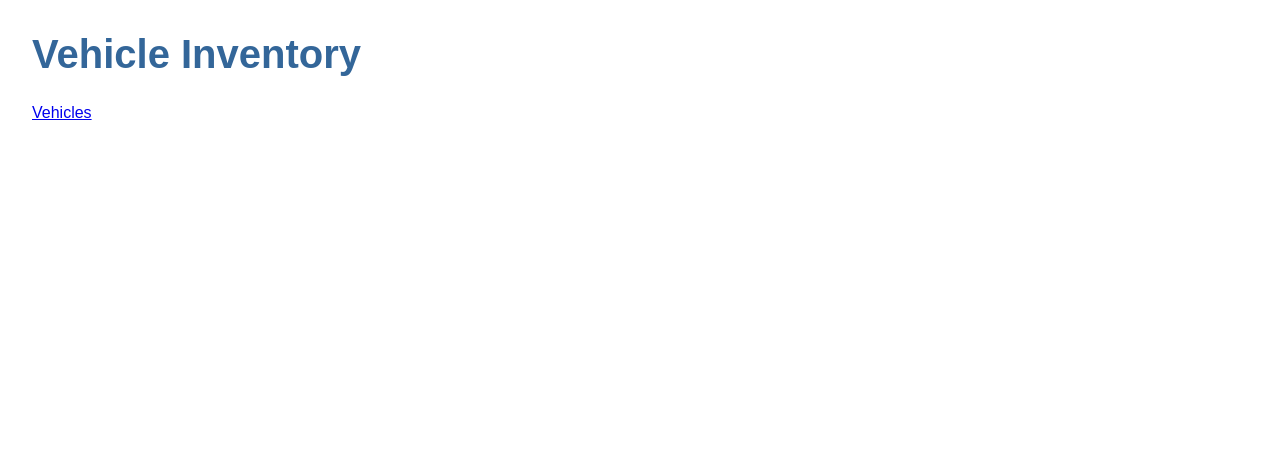
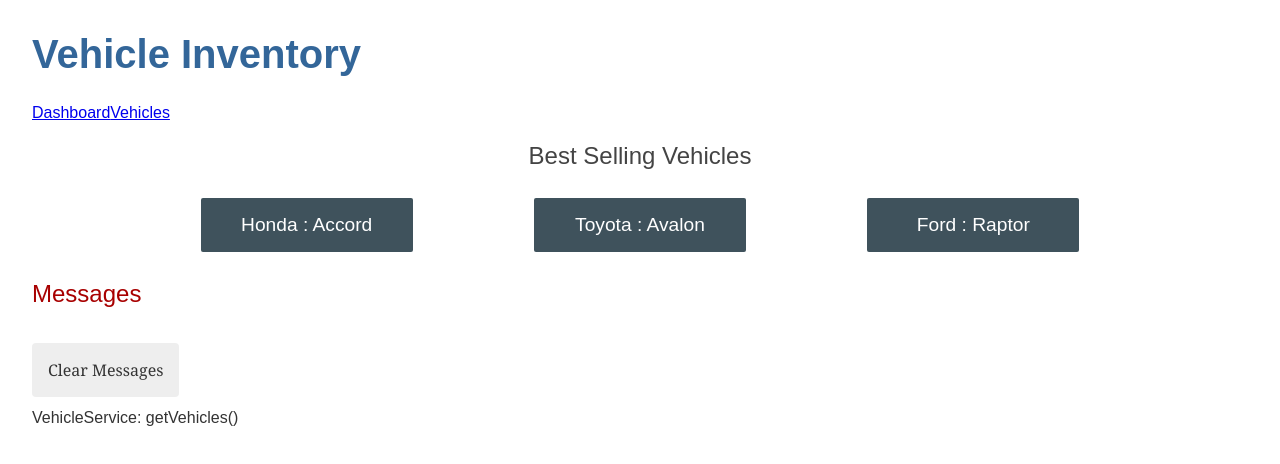
Before and after one commit to carpaltunnel/2023-spring-angular, an Angular app: page /dashboard in a window 1280 px wide. Before the commit this address led to /. Shown: the top 464 px of the page. Built offline with nearby package versions, Linux system fonts and the light colour scheme.

Commit message:
dashboard

```diff
--- a/src/app/app-routing.module.ts
+++ b/src/app/app-routing.module.ts
@@ -2,9 +2,12 @@
 import { CommonModule } from '@angular/common';
 import { RouterModule, Routes } from '@angular/router';
 import { VehiclesComponent } from './vehicles/vehicles.component';
+import { DashboardComponent } from './dashboard/dashboard.component';
 
 const routes: Routes = [
-  { path: 'vehicles', component: VehiclesComponent }
+  { path: '', redirectTo: '/dashboard', pathMatch: 'full' },
+  { path: 'vehicles', component: VehiclesComponent },
+  { path: 'dashboard', component: DashboardComponent }
 ];
 
 @NgModule({
--- a/src/app/app.component.html
+++ b/src/app/app.component.html
@@ -1,6 +1,7 @@
 <h1>{{ title }}</h1>
 
 <nav>
+  <a routerLink="/dashboard">Dashboard</a>
   <a routerLink="/vehicles">Vehicles</a>
 </nav>
 
--- a/src/app/dashboard/dashboard.component.ts
+++ b/src/app/dashboard/dashboard.component.ts
@@ -15,7 +15,7 @@
   getVehicles(): void {
     this.vehicleService.getVehicles()
       .subscribe((vehicles) => {
-        this.vehicles = vehicles.slice(1, 5);
+        this.vehicles = vehicles.slice(0, 5);
       });
   }
 
```
